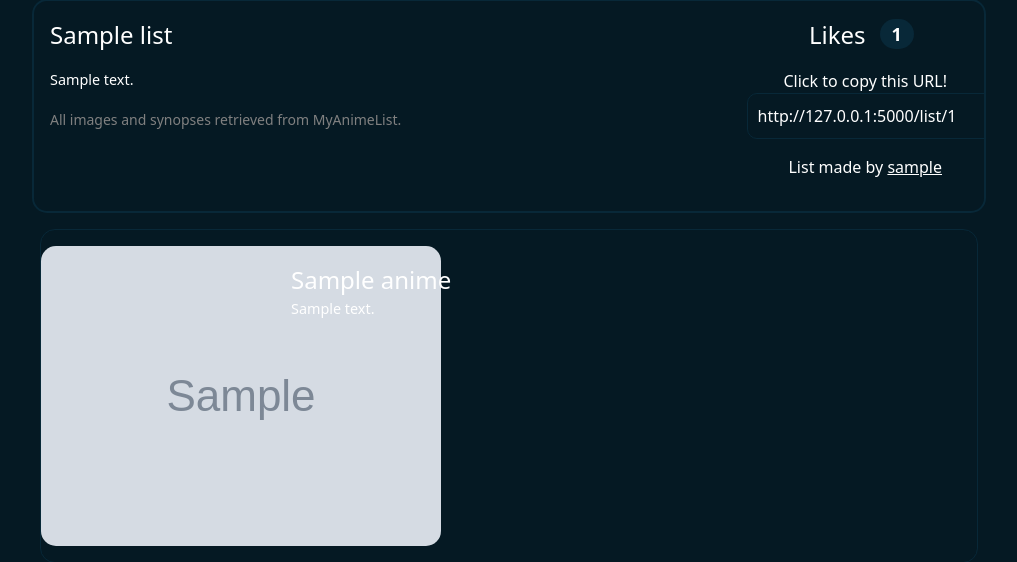
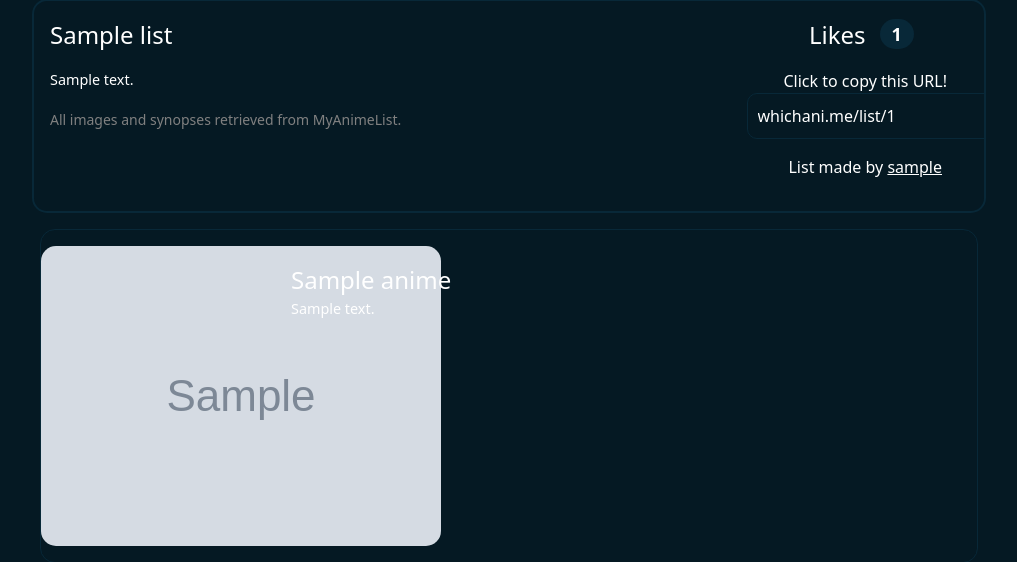
Before and after one commit to andyphancode/whichani, a Flask app: page /list/1/ in a window 1280 px wide. Shown: the part 151-713 px from the top of the page, without its empty margins (131-1148 px from the left). Run offline with Flask 2, Linux system fonts and the light colour scheme; tables that the repository leaves empty hold one stand-in row (values such as "Sample post"); grey boxes marked "Sample" are stand-in pictures.

Commit message:
changed link to domain name

```diff
--- a/templates/list/list.html
+++ b/templates/list/list.html
@@ -74,7 +74,7 @@
                         </div>
                         <div class="mb-3">
                             <p id="list-url-notif">Click to copy this URL!</p>
-                            <input type="text" id="list-clipboard" value="http://127.0.0.1:5000/list/{{list.list_id}}" readonly>
+                            <input type="text" id="list-clipboard" value="whichani.me/list/{{list.list_id}}" readonly>
                         </div>
                         <div class="mb-3">
                             List made by <a style="color: white" href="{{url_for('user.show_user', user_id=list.users.user_id)}}">{{list.users.username}}</a>
```
